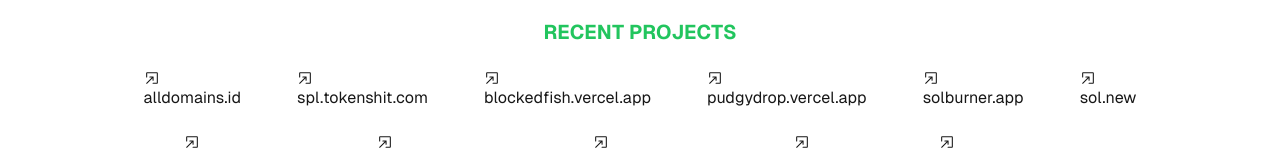
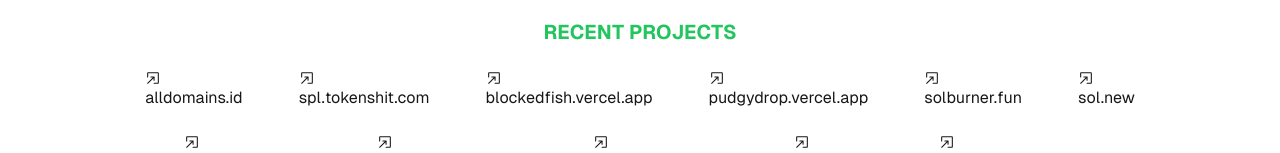
Before and after one commit to metasal1/metasal.xyz, a Next.js app: page / in a window 1280 px wide. Shown: the part 736-889 px from the top of the page. Built offline with nearby package versions, Linux system fonts and the light colour scheme.

Commit message:
fixed sb.fun

```diff
--- a/src/app/page.tsx
+++ b/src/app/page.tsx
@@ -100,7 +100,7 @@
           <a href="https://spl.tokenshit.com/price/SENDdRQtYMWaQrBroBrJ2Q53fgVuq95CV9UPGEvpCxa" target="_blank" rel="noopener noreferrer" className="mx-4"><OpenIcon />spl.tokenshit.com</a>
           <a href="https://blockedfish.vercel.app/" target="_blank" rel="noopener noreferrer" className="mx-4"><OpenIcon />blockedfish.vercel.app </a>
           <a href="https://pudgydrop.vercel.app" target="_blank" rel="noopener noreferrer" className="mx-4"><OpenIcon />pudgydrop.vercel.app </a>
-          <a href="https://solburner.app" target="_blank" rel="noopener noreferrer" className="mx-4"><OpenIcon />solburner.app</a>
+          <a href="https://solburner.fun" target="_blank" rel="noopener noreferrer" className="mx-4"><OpenIcon />solburner.fun</a>
           <a href="https://sol.new" target="_blank" rel="noopener noreferrer" className="mx-4"><OpenIcon />sol.new</a>
           <a href="https://programwatch.dev" target="_blank" rel="noopener noreferrer" className="mx-4"><OpenIcon />programwatch.dev</a>
           <a href="https://blinkfinder.vercel.app" target="_blank" rel="noopener noreferrer" className="mx-4"><OpenIcon />blinkfinder.vercel.app</a>
```
